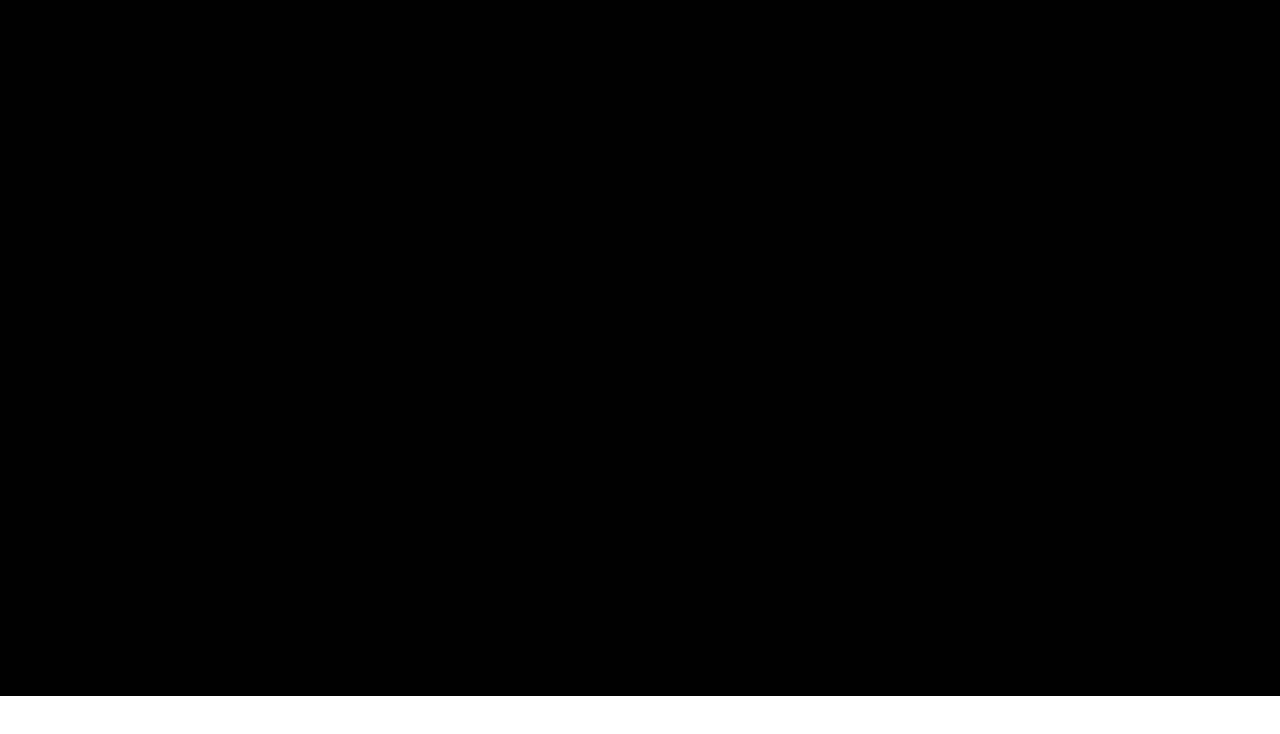
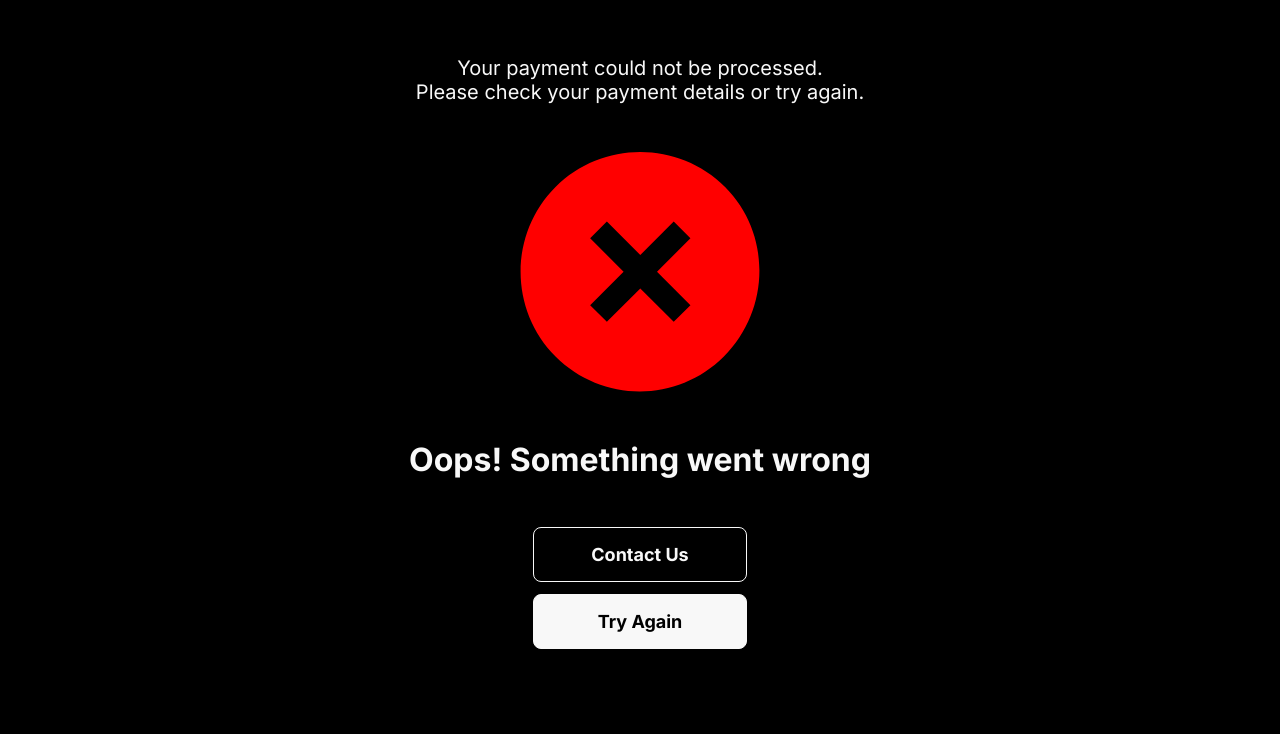
Before and after one commit to koiosengg/SIMMFA, a React (Vite) app: page /application/failed in a window 1280 px wide. Shown: the part 104-838 px from the top of the page. Before the commit the page ends 800 px from the top, so only its background shows below. Built offline with nearby package versions, Linux system fonts and the light colour scheme.

Commit message:
Done Changes

```diff
--- a/src/components/Application.jsx
+++ b/src/components/Application.jsx
@@ -2,6 +2,8 @@ import React from "react";
 import { Routes, Route } from "react-router-dom";
 import Details from "./Application/Details";
 import Payment from "./Application/Payment";
+import Confirmation from "./Application/Confirmation";
+import Failed from "./Application/Failed";
 
 function Application() {
   return (
@@ -9,6 +11,8 @@ function Application() {
       <Routes>
         <Route index element={<Details />} />
         <Route path="payment" element={<Payment />} />
+        <Route path="confirmation" element={<Confirmation />} />
+        <Route path="failed" element={<Failed />} />
       </Routes>
     </section>
   );
--- /dev/null
+++ b/src/components/Application/Confirmation.jsx
@@ -0,0 +1,33 @@
+import React from "react";
+import { useNavigate } from "react-router-dom";
+
+function Confirmation() {
+  const navigate = useNavigate();
+
+  return (
+    <div className="application-confirmation">
+      <p>
+        Your payment has been received <br />
+        Your admission is now confirmed.
+      </p>
+      <svg
+        xmlns="http://www.w3.org/2000/svg"
+        width="240"
+        height="240"
+        viewBox="0 0 240 240"
+        fill="none"
+      >
+        <path
+          d="M120 20C65 20 20 65 20 120C20 175 65 220 120 220C175 220 220 175 220 120C220 65 175 20 120 20ZM162 103L114 151C110 155 104 155 100 151L78 129C74 125 74 119 78 115C82 111 88 111 92 115L107 130L148 89C152 85 158 85 162 89C166 93 166 99 162 103Z"
+          fill="#008000"
+        />
+      </svg>
+      <h1>You’re officially enrolled !!</h1>
+      <button onClick={() => navigate("/")}>
+        Go Back to Homepage
+      </button>
+    </div>
+  );
+}
+
+export default Confirmation;
--- a/src/components/Application/Details.jsx
+++ b/src/components/Application/Details.jsx
@@ -50,7 +50,7 @@ function Details() {
             </select>
           </div>
         </div>
-        <button type="button" onClick={() => navigate("payment")}>
+        <button type="button" onClick={() => navigate("/application/payment")}>
           Proceed to payment
         </button>
       </form>
--- /dev/null
+++ b/src/components/Application/Failed.jsx
@@ -0,0 +1,35 @@
+import React from "react";
+import { useNavigate } from "react-router-dom";
+
+function Failed() {
+  const navigate = useNavigate();
+
+  return (
+    <div className="application-confirmation">
+      <p>
+        Your payment could not be processed.
+        <br />
+        Please check your payment details or try again.
+      </p>
+      <svg
+        xmlns="http://www.w3.org/2000/svg"
+        width="200"
+        height="201"
+        viewBox="0 0 200 201"
+        fill="none"
+      >
+        <path
+          d="M171.25 29.25C132.25 -9.75 68.25 -9.75 29.25 29.25C-9.75 68.25 -9.75 132.25 29.25 171.25C68.25 210.25 131.25 210.25 170.25 171.25C209.25 132.25 210.25 68.25 171.25 29.25ZM128.25 142.25L100.25 114.25L72.25 142.25L58.25 128.25L86.25 100.25L58.25 72.25L72.25 58.25L100.25 86.25L128.25 58.25L142.25 72.25L114.25 100.25L142.25 128.25L128.25 142.25Z"
+          fill="#FF0000"
+        />
+      </svg>
+      <h1>Oops! Something went wrong</h1>
+      <div className="application-confirmation-buttons">
+        <button className="contact-us" onClick={() => navigate("/contact")}>Contact Us</button>
+        <button >Try Again</button>
+      </div>
+    </div>
+  );
+}
+
+export default Failed;
--- a/src/components/Application/Payment.jsx
+++ b/src/components/Application/Payment.jsx
@@ -1,7 +1,9 @@
 import React from "react";
+import { useNavigate } from "react-router-dom";
 import Course from "../../assets/Application/Course.png";
 
 function Payment() {
+  const navigate = useNavigate();
   return (
     <div className="application-payment">
       <h1>Payment Method</h1>
@@ -231,7 +233,12 @@ function Payment() {
               </div>
             </div>
           </div>
-          <button onClick={() => navigate("payment")}>Complete Payment</button>
+          <button
+            type="button"
+            onClick={() => navigate("/application/confirmation")}
+          >
+            Complete Payment
+          </button>
         </div>
       </form>
     </div>
--- a/style.css
+++ b/style.css
@@ -157,6 +157,7 @@ html {
   align-items: center;
   gap: 12px;
   align-self: stretch;
+  border: 1px solid #f8f8f8;
   background: #f8f8f8;
   color: #000;
   font-family: Inter;
@@ -165,13 +166,14 @@ html {
   font-weight: 700;
   line-height: normal;
   text-transform: capitalize;
-  border: none;
   cursor: pointer;
   transition: all 0.3s;
 }
 
 .application button:hover {
-  background: #d8d8d8;
+  background: #000;
+  color: #fff;
+  border: 1px solid #f8f8f8;
 }
 
 .application-payment {
@@ -476,6 +478,72 @@ html {
   letter-spacing: -0.24px;
 }
 
+.application-confirmation {
+  width: 100%;
+  display: flex;
+  padding: 80px 160px;
+  flex-direction: column;
+  align-items: center;
+  gap: 48px;
+  align-self: stretch;
+}
+
+.application-confirmation p {
+  color: var(--Font-font, #f8f8f8);
+  text-align: center;
+  font-family: Inter;
+  font-size: 20px;
+  font-style: normal;
+  font-weight: 400;
+  line-height: normal;
+}
+
+.application-confirmation svg {
+  width: 240px;
+  height: 240px;
+  aspect-ratio: 1/1;
+}
+
+.application-confirmation h1 {
+  color: var(--Font-font, #f8f8f8);
+  font-family: Inter;
+  font-size: 32px;
+  font-style: normal;
+  font-weight: 700;
+  line-height: normal;
+}
+
+.application .application-confirmation button {
+  width: auto;
+  align-self: auto;
+  border-radius: 8px;
+  border: 1px solid #f8f8f8;
+}
+
+.application-confirmation-buttons {
+  display: flex;
+  width: 214px;
+  flex-direction: column;
+  align-items: flex-start;
+  gap: 12px;
+}
+
+.application-confirmation .application-confirmation-buttons button {
+  width: 100%;
+}
+
+.application .contact-us {
+  border-radius: 8px;
+  border: 1px solid var(--Font-font, #f8f8f8);
+  background: none;
+  color: var(--Font-font, #f8f8f8);
+}
+
+.application .contact-us:hover {
+  background: #fff;
+  color: #000;
+}
+
 .mobile {
   display: none;
 }
```
